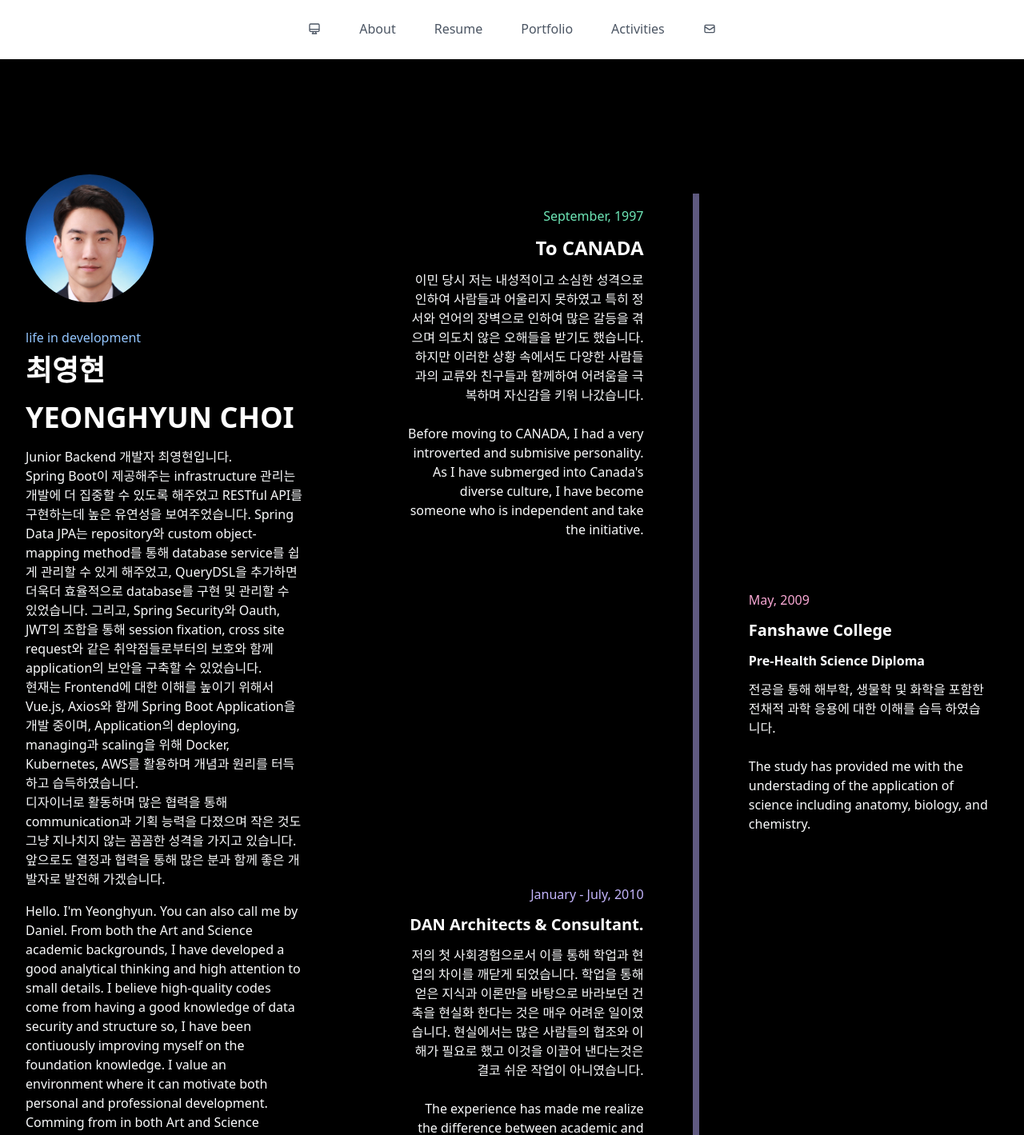
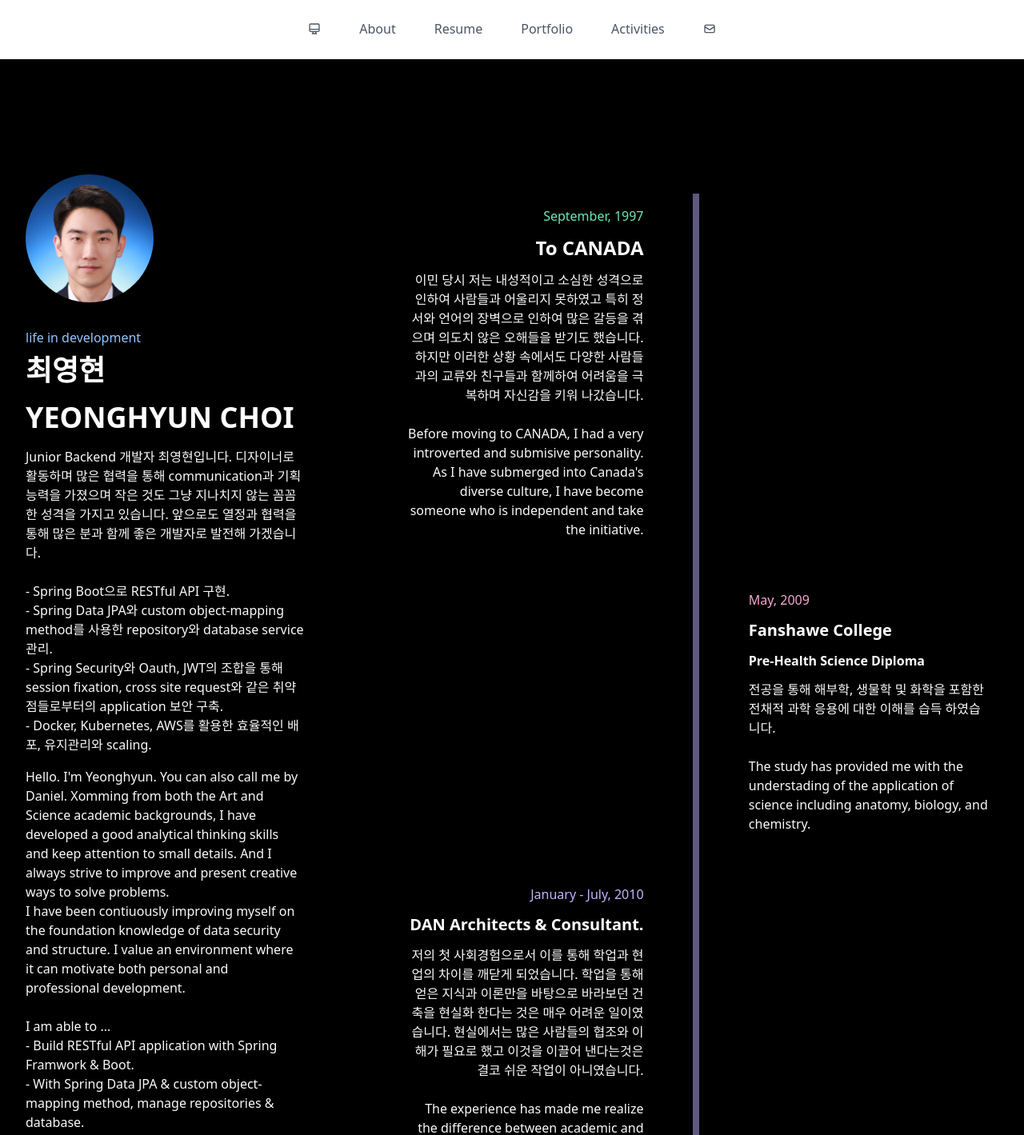
Before and after one commit to yhdchoi/portfolio, a Vue app: page /about in a window 1280 px wide. Shown: the top 1419 px of the page at 80% size. Built offline with nearby package versions, Linux system fonts and the light colour scheme.

Commit message:
Update About.vue

```diff
--- a/src/views/About.vue
+++ b/src/views/About.vue
@@ -22,36 +22,38 @@
             Yeonghyun Choi
           </p>
           <p class="text-sm md:text-base text-gray-50 mb-4">
-            Junior Backend 개발자 최영현입니다.
+            Junior Backend 개발자 최영현입니다. 디자이너로 활동하며 많은 협력을
+            통해 communication과 기획 능력을 가졌으며 작은 것도 그냥 지나치지
+            않는 꼼꼼한 성격을 가지고 있습니다. 앞으로도 열정과 협력을 통해 많은
+            분과 함께 좋은 개발자로 발전해 가겠습니다. <br />
             <br />
-            Spring Boot이 제공해주는 infrastructure 관리는 개발에 더
-            집중할 수 있도록 해주었고 RESTful API를 구현하는데 높은 유연성을
-            보여주었습니다. Spring Data JPA는 repository와 custom object-mapping
-            method를 통해 database service를 쉽게 관리할 수 있게 해주었고,
-            QueryDSL을 추가하면 더욱더 효율적으로 database를 구현 및 관리할 수
-            있었습니다. 그리고, Spring Security와 Oauth, JWT의 조합을 통해
-            session fixation, cross site request와 같은 취약점들로부터의 보호와
-            함께 application의 보안을 구축할 수 있었습니다. <br />
-            현재는 Frontend에 대한 이해를 높이기 위해서 Vue.js, Axios와 함께
-            Spring Boot Application을 개발 중이며, Application의 deploying,
-            managing과 scaling을 위해 Docker, Kubernetes, AWS를 활용하며 개념과
-            원리를 터득하고 습득하였습니다. <br />
-            디자이너로 활동하며 많은 협력을 통해 communication과 기획 능력을
-            다졌으며 작은 것도 그냥 지나치지 않는 꼼꼼한 성격을 가지고 있습니다.
-            앞으로도 열정과 협력을 통해 많은 분과 함께 좋은 개발자로 발전해
-            가겠습니다.
+            - Spring Boot으로 RESTful API 구현. <br />
+            - Spring Data JPA와 custom object-mapping method를 사용한
+            repository와 database service 관리. <br />
+            - Spring Security와 Oauth, JWT의 조합을 통해 session fixation, cross
+            site request와 같은 취약점들로부터의 application 보안 구축. <br />
+            - Docker, Kubernetes, AWS를 활용한 효율적인 배포, 유지관리와
+            scaling.
           </p>
           <p class="text-sm md:text-base text-gray-50 mb-4">
-            Hello. I'm Yeonghyun. You can also call me by Daniel. From both the
-            Art and Science academic backgrounds, I have developed a good
-            analytical thinking and high attention to small details. I believe
-            high-quality codes come from having a good knowledge of data
-            security and structure so, I have been contiuously improving myself
-            on the foundation knowledge. I value an environment where it can
-            motivate both personal and professional development. Comming from in
-            both Art and Science background and the experience of working as a
-            designer, and I always strive to improve and present creative ways
-            to solve problems.
+            Hello. I'm Yeonghyun. You can also call me by Daniel. Xomming from
+            both the Art and Science academic backgrounds, I have developed a
+            good analytical thinking skills and keep attention to small details.
+            And I always strive to improve and present creative ways to solve
+            problems. <br />
+            I have been contiuously improving myself on the foundation knowledge
+            of data security and structure. I value an environment where it can
+            motivate both personal and professional development.
+            <br />
+            <br />
+            I am able to ... <br />
+            - Build RESTful API application with Spring Framwork & Boot. <br />
+            - With Spring Data JPA & custom object-mapping method, manage
+            repositories & database. <br />
+            - Build and configure security with Spring Security, Oauth, JWT,
+            creating defence from the security risks such as session fixation
+            and cross site request. <br />
+            - Deployment, Management and Scaling with Docker, Kubernetes, AWS.
           </p>
 
           <div class="mt-4">
@@ -66,7 +68,8 @@
             <a
               href="https://www.linkedin.com/in/yeonghyun-choi-a15993b6/"
               class="flex items-center hover:text-blue-500 p-2"
-              target="_blank" rel="noopener noreferrer"
+              target="_blank"
+              rel="noopener noreferrer"
             >
               <svg
                 fill="white"
@@ -84,7 +87,8 @@
             <a
               href="https://github.com/yhdchoi"
               class="flex items-center hover:text-purple-500 p-2"
-              target="_blank" rel="noopener noreferrer"
+              target="_blank"
+              rel="noopener noreferrer"
             >
               <svg
                 fill="white"
@@ -104,7 +108,8 @@
             <a
               href="https://www.youtube.com/channel/UCfOxhiu_PqZqXqOqvFP_sJg/videos"
               class="flex items-center hover:text-red-500 p-2"
-              target="_blank" rel="noopener noreferrer"
+              target="_blank"
+              rel="noopener noreferrer"
             >
               <svg
                 fill="white"
```
